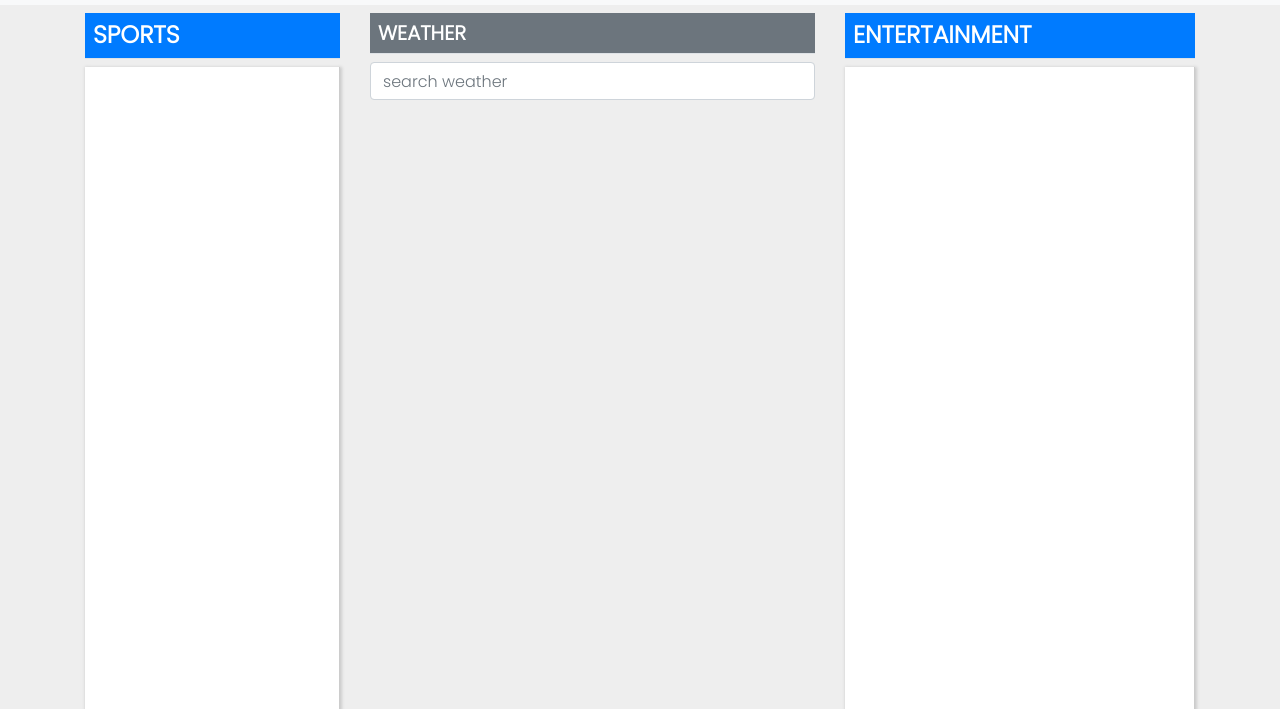
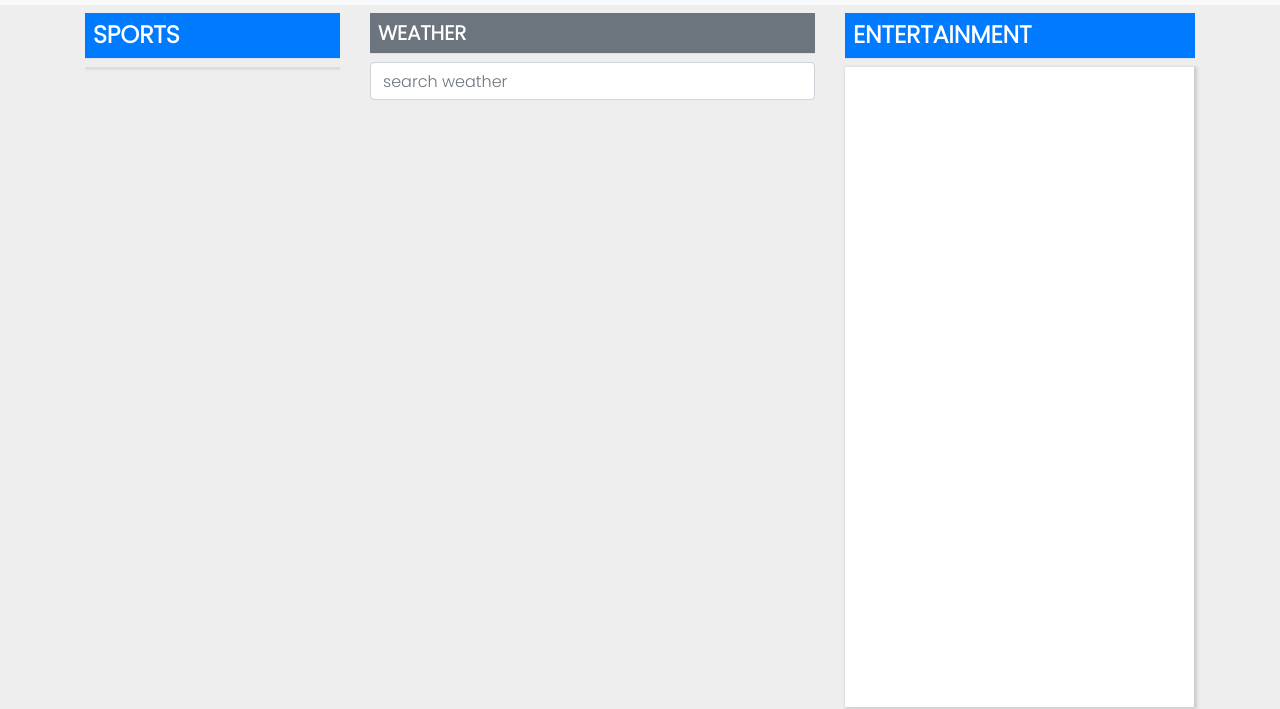
Before and after one commit to SUMEDHA-S-C/NewsApp, a plain HTML site: page index.html in a window 1280 px wide. Shown: the part 91-800 px from the top of the page. Drawn offline with Linux system fonts and the light colour scheme; no server answers.

Commit message:
Adjust height

```diff
--- a/css/style.css
+++ b/css/style.css
@@ -48,10 +48,16 @@ li {
 #sportsAllTemplate,
 #entertainmentsAllTemplate {
     border-right: 1px solid #ccc;
-    height: 100vh;
-    overflow: scroll;
+    /* height: 100vh; */
     background-color: #fff;
     box-shadow: 1px 1px 3px 1px #ccc;
+}
+
+#sportSection,
+#entertainmentsAllTemplate {
+    height: 80vh;
+    overflow-y: scroll;
+    overflow-x: hidden;
 }
 
 #covidBlock section {
```
